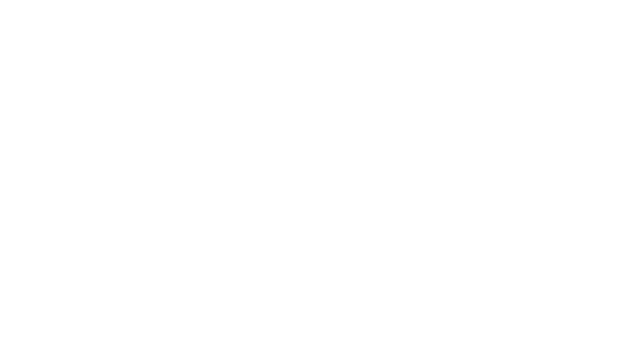
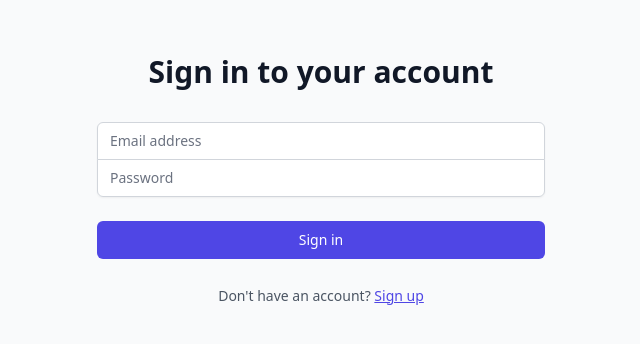
Before and after one commit to mohdafzal1700/max_chat, a React (Vite) app in the folder frotend/my-frontend/: page / in a window 1280 px wide. Before the commit this address had no page. Shown: the part 232-576 px from the top of the page, without its empty margins (319-959 px from the left). Built offline with nearby package versions, Linux system fonts and the light colour scheme.

Commit message:
updated the  logic route

```diff
--- a/frotend/my-frontend/src/App.jsx
+++ b/frotend/my-frontend/src/App.jsx
@@ -8,7 +8,7 @@
   return (
     <Router>
       <Routes>
-        <Route path="/login" element={<Login />} />
+        <Route path="/" element={<Login />} />
         <Route path="/register" element={<Signin />} />
         <Route path='/userList' element={<UserListingPage/>}/>
         <Route path='/Chat' element={<ChatContainer/>}/>
--- a/frotend/my-frontend/src/Auth/register.jsx
+++ b/frotend/my-frontend/src/Auth/register.jsx
@@ -104,7 +104,7 @@
                 });
 
                 // Redirect to login
-                navigate('/login');
+                navigate('/');
             } else {
                 toast.error(response.data.message || "Registration failed. Please try again.");
             }
```
